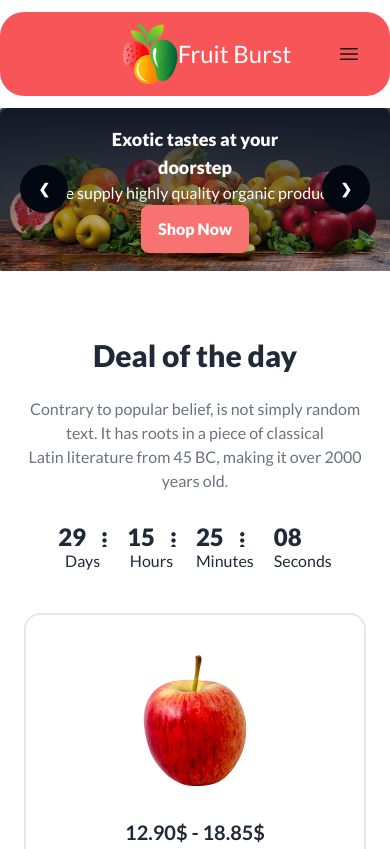
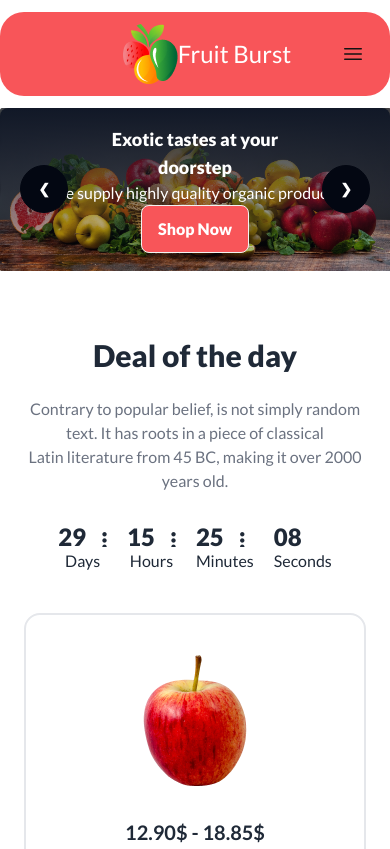
Before and after one commit to hirendranath/b8a3-fruit-brust-by-hiren, a plain HTML site: page index.html in a window 390 px wide. Shown: the top 849 px of the page. Drawn offline with nearby package versions, Linux system fonts and the light colour scheme; grey boxes are pictures that could not be loaded.

Commit message:
last simple update on margin and padding

```diff
--- a/index.html
+++ b/index.html
@@ -90,13 +90,13 @@
 </head>
 
 <body class="font-lato">
-  <!-- Navbar -->
+  <!-- Navbar now -->
   <header class=" mx-auto container ">
 
-    <!-- navbar star here -->
+    <!-- navbar start here -->
     <nav class="main-bg-color my-3 md:my-6 lg:my-10 px-3 rounded-3xl">
 
-      <div class="navbar text-white py-3 mx-3 px-3 xl:px-8">
+      <div class="navbar text-white py-3 mx-3 px-2 xl:px-8">
         <div class="navbar-start lg:w-1/2">
           <div class="hidden md:flex">
             <ul class="menu menu-horizontal text-md text-white ">
@@ -110,7 +110,7 @@
 
         <!-- navbar logo here -->
         <div class="navbar-center flex items-center text-xl">
-          <img src="./images/logo.png" alt="">
+          <img src="./images/logo.png">
           <span class="text-2xl">Fruit Burst</span>
         </div>
         <div class="navbar-end">
@@ -160,7 +160,7 @@
             <h2 class="lg:text-6xl md:text-5xl text-lg font-extrabold">Exotic tastes at your <br />doorstep </h2>
             <p>We supply highly quality organic products</p>
             <a href="#"
-              class="btn btn-error text-base normal-case font-extrabold md:p-5 md:mt-10 w-auto h-auto text-white z-10">Shop
+              class="btn main-bg-color text-base normal-case font-extrabold md:p-5 md:mt-10 w-auto h-auto text-white z-10">Shop
               Now</a>
           </div>
 
@@ -355,8 +355,6 @@
 
       <!-- Deal of the days cards start here -->
       <!-- Deal of the days cards start here -->
-      <!-- Deal of the days cards start here -->
-
 
       <div class=" w-full fruits-container my-10">
         <div class="fruits grid grid-cols-1 justify-between md:grid-cols-3 lg:grid-cols-4 gap-2">
@@ -373,6 +371,7 @@
                 <p class="text-base text-dark">Apples</p>
 
                 <!-- Rating -->
+
                 <div class="rating rating-sm rating-half">
                   <input type="radio" name="rating-10" class="rating-hidden" />
                   <input type="radio" name="rating-10" class="bg-[#F85559] mask mask-star-2 mask-half-1" />
@@ -520,9 +519,8 @@
                 </div>
               </div>
             </div>
+
           <!-- fruits 2 end here here --><!-- fruits 2 end here here -->
-
-
 
 
           <!-- fruits 3 1st view here here -->
```
